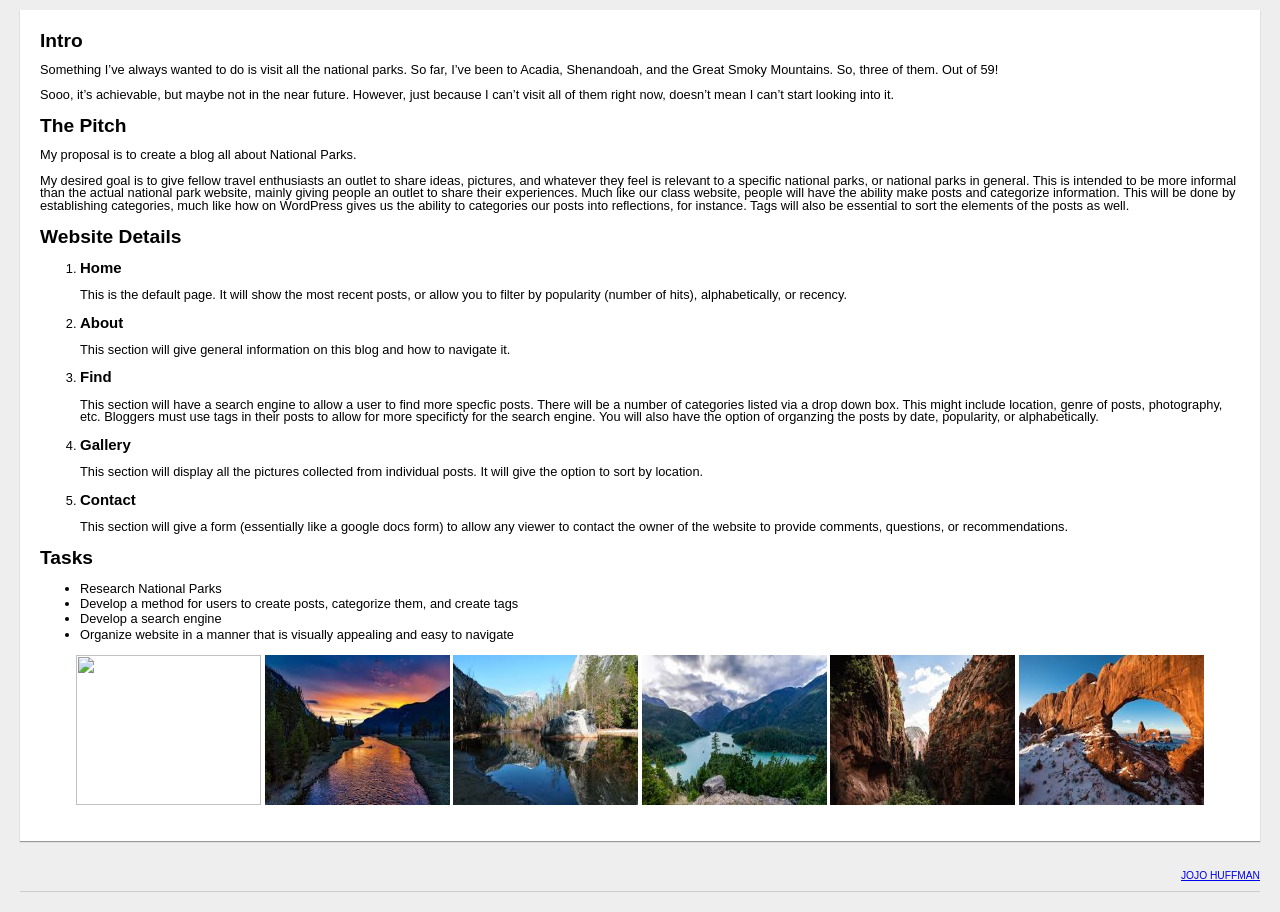
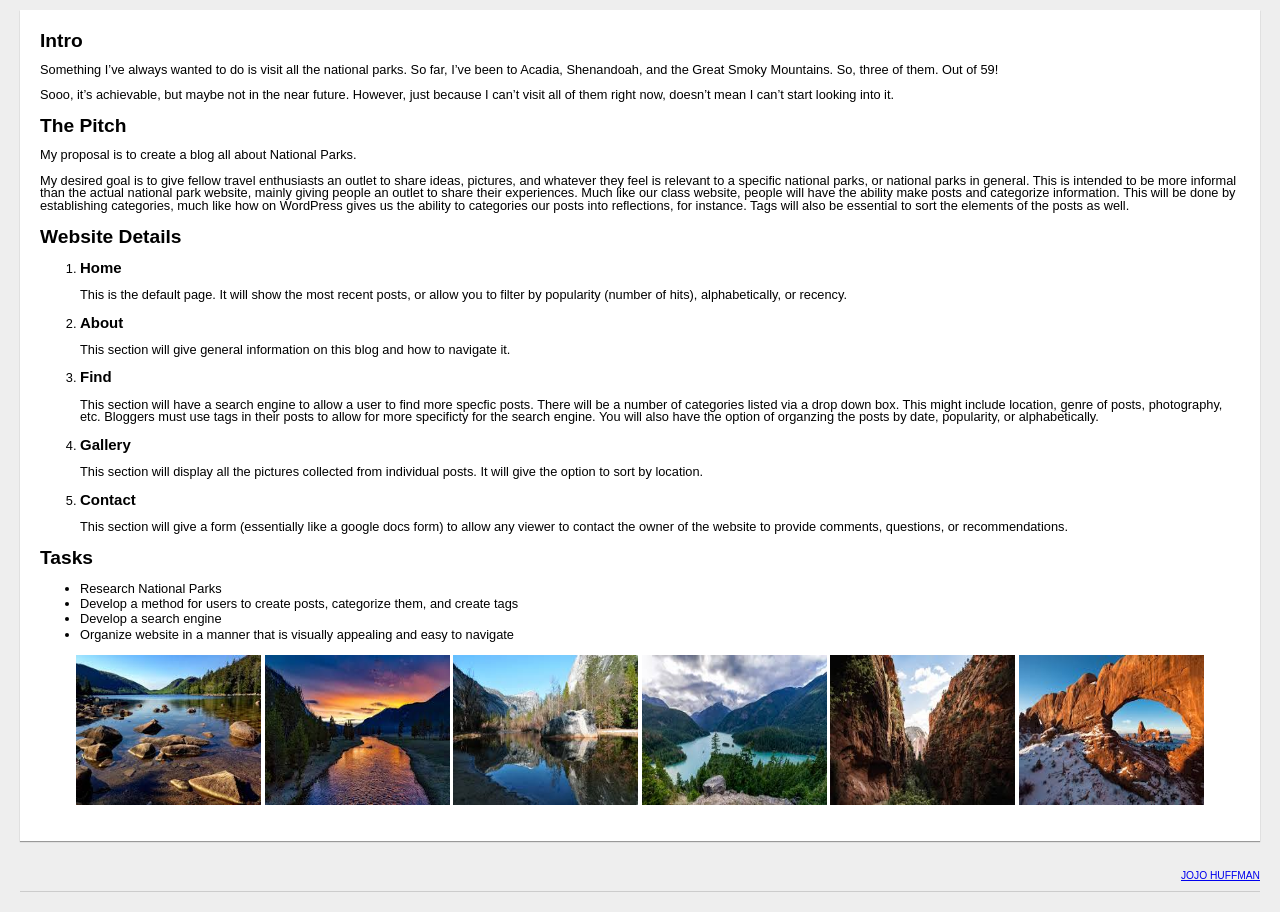
Before and after one commit to jnh41/HTML-CSS-Project, a plain HTML site: page index.html in a window 1280 px wide. Shown: the part 145-1057 px from the top of the page. Drawn offline with Linux system fonts and the light colour scheme; files whose address does not match are found by name.

Commit message:
Image changes

```diff
--- a/index.html
+++ b/index.html
@@ -79,7 +79,7 @@ Much like our class website, people will have the ability make posts and categor
     </li>
   </ul>
   <p align="center">
-      <img src= "Images/acadia.jpeg" width="185" height="150/">
+      <img src= "acadia.jpeg" width="185" height="150/">
       <img src= "Images/yellowstone.jpeg" width="185" height="150/">
       <img src= "Images/yosemite.jpeg" width="185" height="150/">
       <img src= "Images/glacier.jpeg" width="185" height="150/">
```
